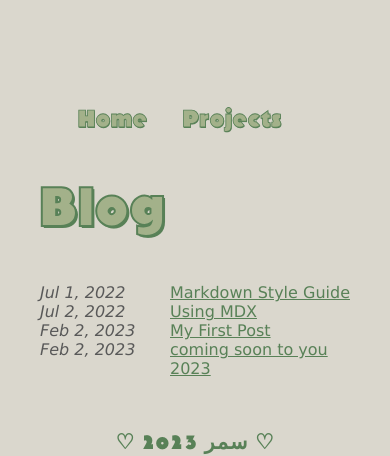
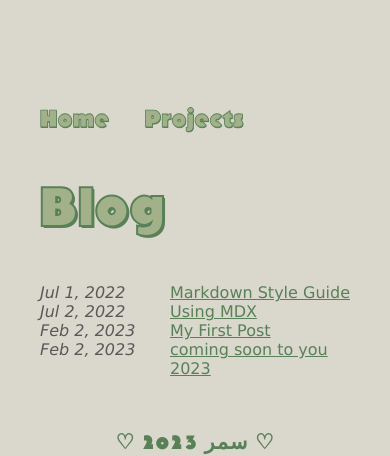
Before and after one commit to samkitkat/samkitkat.github.io, an Astro site: page /blog in a window 390 px wide. Shown: the top 456 px of the page. Built offline with nearby package versions, Linux system fonts and the light colour scheme; Astro itself is replaced by a stand-in of ours.

Commit message:
navbar align left when screen is smaller

```diff
--- a/src/components/Header.astro
+++ b/src/components/Header.astro
@@ -1,5 +1,5 @@
 ---
-import HeaderLink from './HeaderLink.astro';
+import HeaderLink from "./HeaderLink.astro";
 ---
 
 <header>
@@ -15,4 +15,10 @@ import HeaderLink from './HeaderLink.astro';
     margin: 1em 0em 2em 0em;
     justify-content: center;
   }
+  @media only screen and (max-width: 680px) {
+    header {
+      flex-direction: column;
+      align-items: flex-start;
+    }
+  }
 </style>
```
Lines whose indentation alone changed are shown as unchanged.
